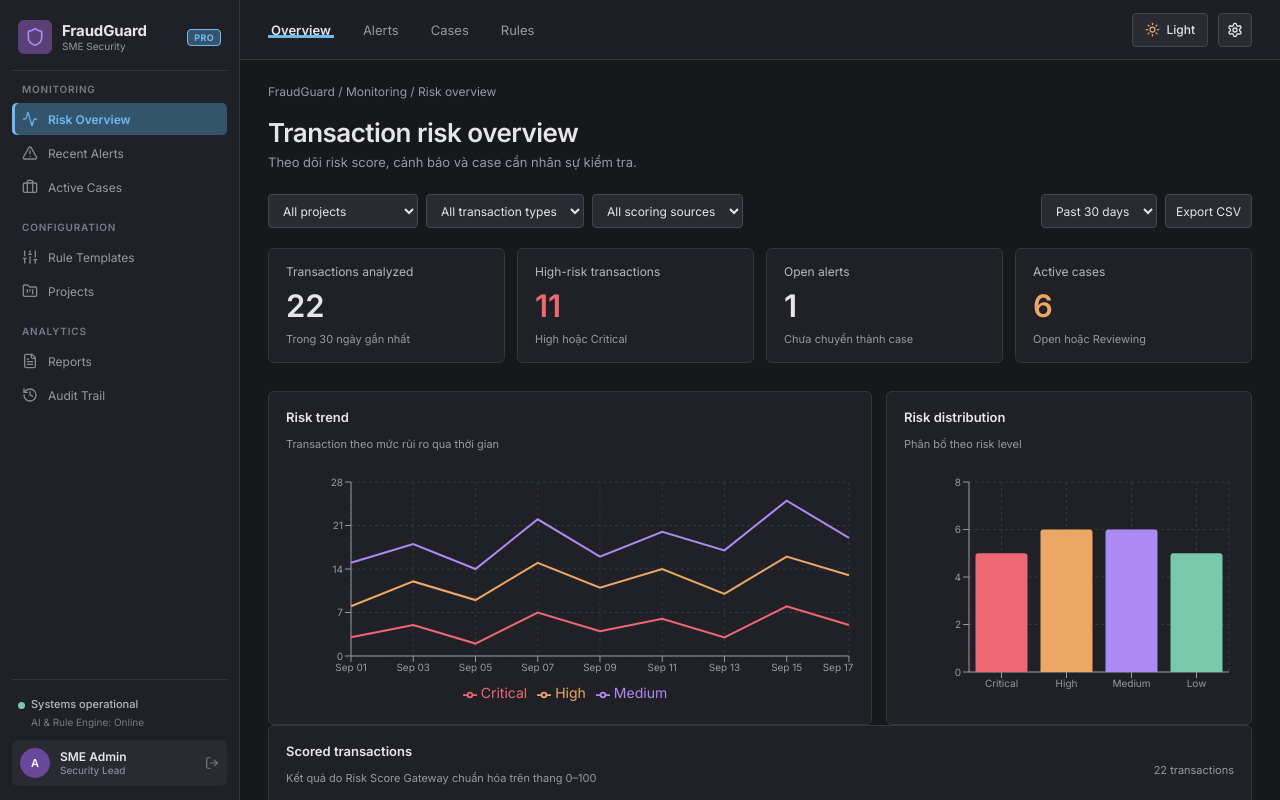
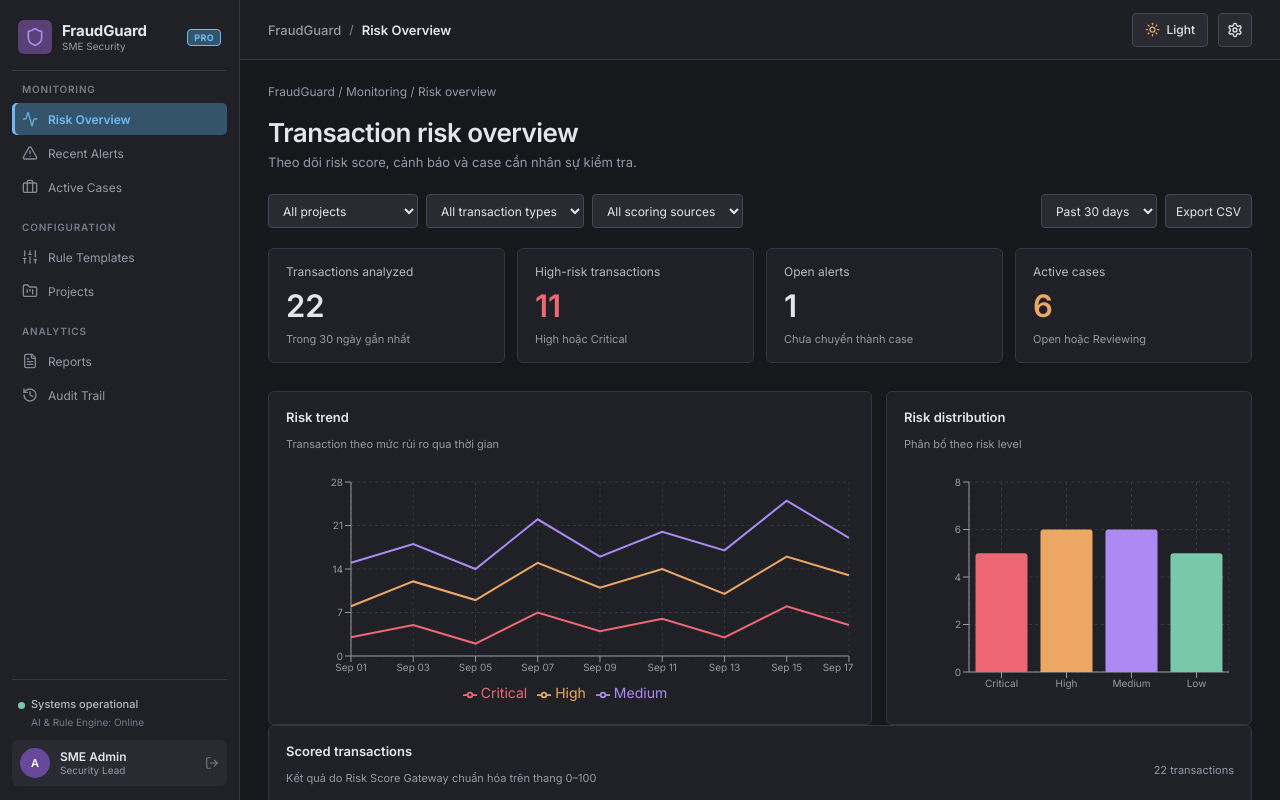
Before and after one commit to huy24isme/demo_capstone1, a Next.js app: page /fraud-monitoring in a window 1280 px wide. Shown: the top 800 px of the page. Built offline with nearby package versions, Linux system fonts and the light colour scheme.

Commit message:
refactor(header): remove redundant top navigation tabs in favor of unified sidebar navigation

```diff
--- a/src/components/fraudguard-dashboard/FraudGuardDashboard.tsx
+++ b/src/components/fraudguard-dashboard/FraudGuardDashboard.tsx
@@ -52,9 +52,7 @@ export function FraudGuardDashboard({
   const deferredQuery = useDeferredValue(filters.query.trim().toLowerCase());
 
   // Navigation state
-  const [activeProductTab, setActiveProductTab] = useState("Overview");
   const [activeNavItem, setActiveNavItem] = useState<SecondaryView>("risk-overview");
-  const [activeRailItem, setActiveRailItem] = useState("dashboard");
 
   // Global Theme state (dark / light)
   const [theme, setTheme] = useState<"dark" | "light">("dark");
@@ -170,31 +168,8 @@ export function FraudGuardDashboard({
     [],
   );
 
-  // Sync nav items with product tabs
-  const handleProductTabChange = useCallback((tab: string) => {
-    setActiveProductTab(tab);
-    if (tab === "Overview" || tab === "Transactions") {
-      setActiveNavItem("risk-overview");
-    } else if (tab === "Alerts") {
-      setActiveNavItem("recent-alerts");
-    } else if (tab === "Cases") {
-      setActiveNavItem("active-cases");
-    } else if (tab === "Rules") {
-      setActiveNavItem("rule-templates");
-    }
-  }, []);
-
   const handleNavItemChange = useCallback((id: string) => {
     setActiveNavItem(id as SecondaryView);
-    if (id === "risk-overview") {
-      setActiveProductTab("Overview");
-    } else if (id === "recent-alerts") {
-      setActiveProductTab("Alerts");
-    } else if (id === "active-cases") {
-      setActiveProductTab("Cases");
-    } else if (id === "rule-templates") {
-      setActiveProductTab("Rules");
-    }
   }, []);
 
   /* ── Render active view ── */
@@ -310,8 +285,15 @@ export function FraudGuardDashboard({
         />
         <div className={styles.workspace}>
           <ProductHeader
-            activeTab={activeProductTab}
-            onTabChange={handleProductTabChange}
+            activeViewTitle={
+              activeNavItem === "recent-alerts"
+                ? "Recent Alerts"
+                : activeNavItem === "active-cases"
+                ? "Active Cases"
+                : activeNavItem === "rule-templates"
+                ? "Rule Templates"
+                : "Risk Overview"
+            }
             theme={theme}
             onToggleTheme={toggleTheme}
           />
--- a/src/components/fraudguard-dashboard/ProductHeader.tsx
+++ b/src/components/fraudguard-dashboard/ProductHeader.tsx
@@ -3,38 +3,25 @@
 import { Settings, Sun, Moon } from "lucide-react";
 import styles from "./SecurityDashboard.module.css";
 
-const tabs = ["Overview", "Alerts", "Cases", "Rules"];
-
 interface ProductHeaderProps {
-  activeTab: string;
-  onTabChange: (tab: string) => void;
+  activeViewTitle?: string;
   theme?: "dark" | "light";
   onToggleTheme?: () => void;
 }
 
 export function ProductHeader({
-  activeTab,
-  onTabChange,
+  activeViewTitle = "Risk Overview",
   theme = "dark",
   onToggleTheme,
 }: ProductHeaderProps) {
   return (
     <header className={styles.productHeader}>
       <div className={styles.headerLeft}>
-        <nav className={styles.topNav} aria-label="Product navigation">
-          {tabs.map((tab) => (
-            <button
-              key={tab}
-              className={`${styles.topNavButton} ${
-                activeTab === tab ? styles.topNavButtonActive : ""
-              }`}
-              onClick={() => onTabChange(tab)}
-              type="button"
-            >
-              {tab}
-            </button>
-          ))}
-        </nav>
+        <div className={styles.headerBreadcrumb}>
+          <span className={styles.breadcrumbMuted}>FraudGuard</span>
+          <span className={styles.breadcrumbDivider}>/</span>
+          <span className={styles.breadcrumbCurrent}>{activeViewTitle}</span>
+        </div>
       </div>
 
       <div className={styles.headerRight}>
--- a/src/components/fraudguard-dashboard/SecurityDashboard.module.css
+++ b/src/components/fraudguard-dashboard/SecurityDashboard.module.css
@@ -281,6 +281,28 @@
   display: flex;
   align-items: center;
   gap: 24px;
+}
+
+.headerBreadcrumb {
+  display: flex;
+  align-items: center;
+  gap: 8px;
+  font-size: 13px;
+  font-weight: 500;
+}
+
+.breadcrumbMuted {
+  color: var(--security-muted);
+}
+
+.breadcrumbDivider {
+  color: var(--security-subtle);
+  font-size: 12px;
+}
+
+.breadcrumbCurrent {
+  color: var(--security-text);
+  font-weight: 600;
 }
 
 .headerRight {
```
